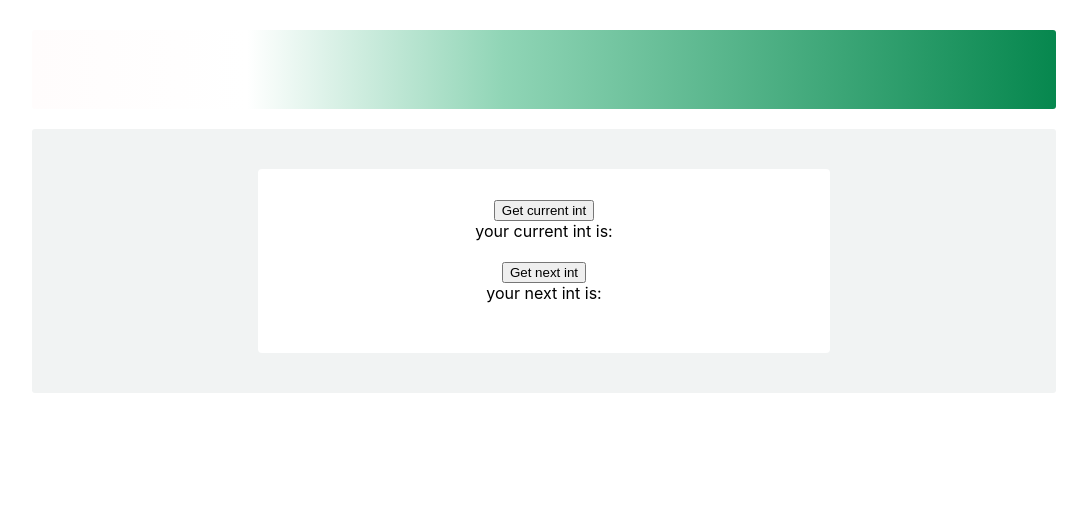
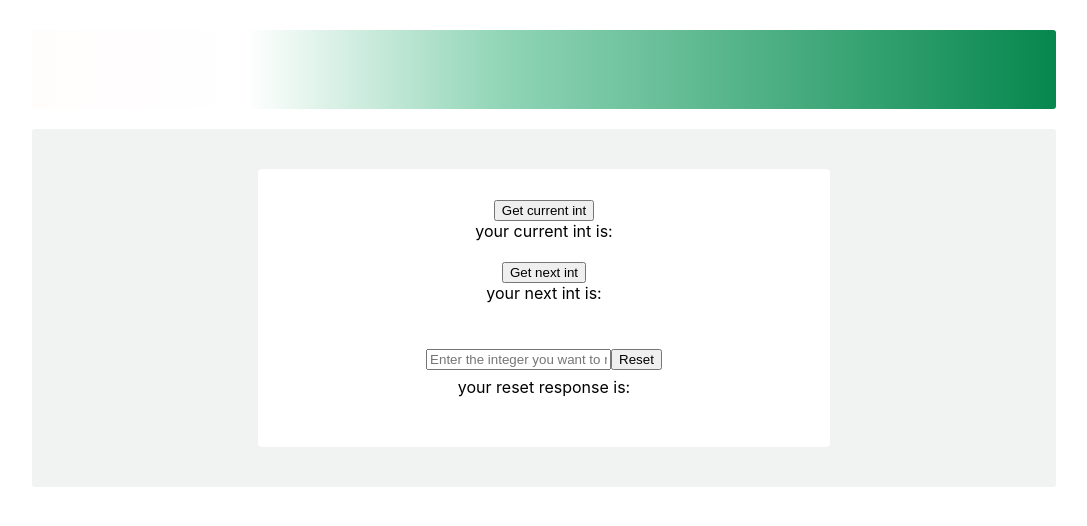
Before and after one commit to YujiaBonnieGuo/sample_api, a React (Create React App) app in the folder client/: page / in a window 1280 px wide. Both pictures are taken after typing "Sample", "name@example.com", "Sample" into the empty fields and a click on the button "Log in". Shown: the top 526 px of the page, without its empty margins (96-1183 px from the left). Built offline with nearby package versions, Linux system fonts and the light colour scheme; no server answers.

Commit message:
add register

```diff
--- a/client/src/Login.js
+++ b/client/src/Login.js
@@ -1,11 +1,30 @@
 import React, { useState } from 'react';
 import './Login.css';
+const REGISTER_URL = '/api/v1/register';
+
+function fetchAPI(props_fetch) {
+  // param is a highlighted word from the user before it clicked the button
+  return fetch(REGISTER_URL, {
+    method: 'POST',
+    headers: {
+      'Content-Type': 'application/json',
+    },
+    body: JSON.stringify(props_fetch),
+  });
+}
 
 const Login = (props) => {
   const [emailAddress, setEmailAddress] = useState('');
   const [username, setusername] = useState('');
   const [password, setPassword] = useState('');
+  const [registerRes, setRegisterRes] = useState('');
 
+  const toggleButtonState = (props_fetch) => {
+    console.log('start toggleButtonState :>> ');
+    fetchAPI(props_fetch)
+      .then((res) => res.json())
+      .then((registerRes) => setRegisterRes(registerRes));
+  };
   const handleSubmit = (e) => {
     e.preventDefault();
     props.getEmail(emailAddress);
@@ -13,6 +32,12 @@ const Login = (props) => {
     props.getPassword(password);
     props.callback(true);
   };
+  const props_fetch = {
+    username: username,
+    emailAddress: emailAddress,
+    password: password,
+  };
+  console.log('props_fetch :>> ', props_fetch);
 
   return (
     <div className="mainWrap">
@@ -57,6 +82,10 @@ const Login = (props) => {
             <br />
             <button variant="sign_in"> Log in </button>
           </form>
+          <button onClick={() => toggleButtonState(props_fetch)}>
+            Register
+          </button>
+          <div> {registerRes}</div>
         </div>
       </div>
     </div>
--- a/client/src/components/Integers.js
+++ b/client/src/components/Integers.js
@@ -2,6 +2,7 @@ import React, { useState, useEffect } from 'react';
 import '../App.css';
 const CURRENT_URL = '/api/v1/current';
 const NEXT_URL = '/api/v1/next';
+const RESET_URL = '/api/v1/reset';
 
 function GetToken(props) {
   const [token, setToken] = useState(null);
@@ -33,7 +34,10 @@ function GetToken(props) {
   console.log('token :>> ', token);
   return token;
 }
-function fetchAPI(url, jwtToken, props_current) {
+function fetchAPI(url, jwtToken, props_fetch, resetInt) {
+  if (resetInt) {
+    props_fetch.resetnumber = resetInt;
+  }
   // param is a highlighted word from the user before it clicked the button
   return fetch(url, {
     method: 'POST',
@@ -41,7 +45,7 @@ function fetchAPI(url, jwtToken, props_current) {
       Authorization: jwtToken,
       'Content-Type': 'application/json',
     },
-    body: JSON.stringify(props_current),
+    body: JSON.stringify(props_fetch),
   });
 }
 function Integers(props) {
@@ -53,6 +57,8 @@ function Integers(props) {
   const [data, setData] = React.useState(null);
   const [currentInt, setCurrentInt] = React.useState(null);
   const [nextInt, setNextInt] = React.useState(null);
+  const [resetInt, setResetInt] = React.useState(null);
+  const [resetRes, setResetRes] = React.useState(null);
 
   React.useEffect(() => {
     fetch('/healthCheck')
@@ -61,15 +67,15 @@ function Integers(props) {
   }, []);
   console.log('healthCheck data :>> ', data);
 
-  const props_current = {
+  const props_fetch = {
     username: username,
     emailAddress: emailAddress,
     password: password,
     token: jwtToken,
   };
-  console.log('props_current :>> ', props_current);
+  console.log('props_fetch :>> ', props_fetch);
 
-  const toggleButtonState = (url) => {
+  const toggleButtonState = (url, resetInt) => {
     let operation;
     switch (url) {
       case CURRENT_URL:
@@ -78,11 +84,14 @@ function Integers(props) {
       case NEXT_URL:
         operation = setNextInt;
         break;
+      case RESET_URL:
+        operation = setResetRes;
+        break;
       default:
         console.log('wrong url :>> ', url);
     }
     console.log('start toggleButtonState :>> ');
-    fetchAPI(url, jwtToken, props_current)
+    fetchAPI(url, jwtToken, props_fetch, resetInt)
       .then((res) => res.json())
       .then((int) => operation(int));
   };
@@ -104,11 +113,26 @@ function Integers(props) {
           </button>
           <div> your next int is: {nextInt}</div>
           <br />
+
+          <br />
+          <input
+            type="text"
+            placeholder="Enter the integer you want to reset"
+            variant="basic_line"
+            value={resetInt}
+            onChange={(event) => setResetInt(event.target.value)}
+          />
+          <button onClick={() => toggleButtonState(RESET_URL, resetInt)}>
+            Reset
+          </button>
+          <div> your reset response is: {resetRes}</div>
+          <br />
         </div>
       </div>
     </div>
   );
 }
-
+// const [resetInt, setResetInt] = React.useState(null);
+// const [resetRes, setResetRes] = React.useState(null);
 //////////
 export default Integers;
```
Also changed, not shown: 1 other file (tests, documents, lock files or other folders).
